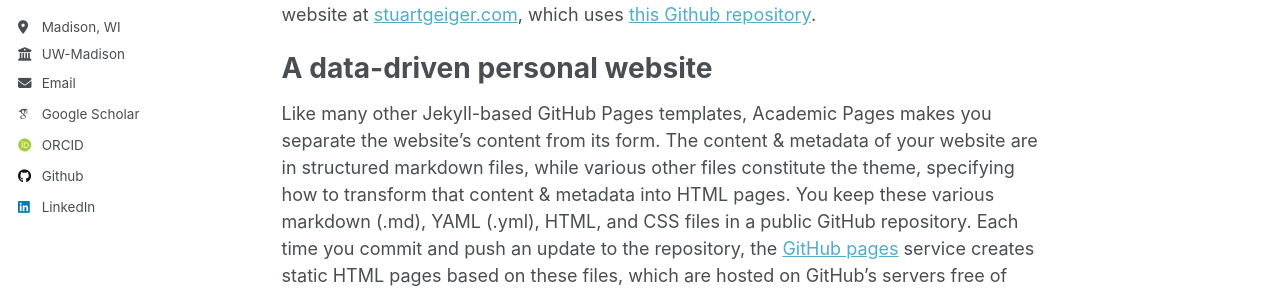
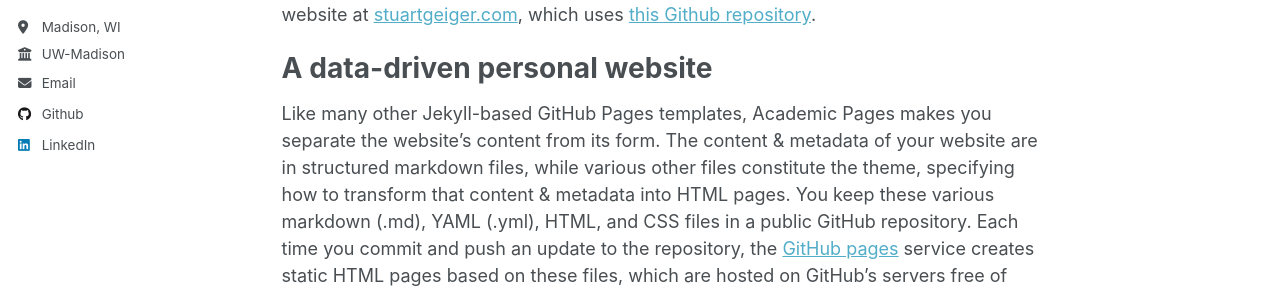
Before and after one commit to sttlchen/sttlchen.github.io, a Jekyll site: the page built from _pages/about.md, in a window 1280 px wide. Shown: the part 418-711 px from the top of the page. Built offline with Jekyll 4.4.1, drawn with Linux system fonts in a browser that asks for light colours; some web fonts are replaced.

Commit message:
Update _config.yml

```diff
--- a/_config.yml
+++ b/_config.yml
@@ -32,9 +32,9 @@ author:
 
   # Academic websites
   arxiv            : # URL - Update with the correct link to your profile
-  googlescholar    : "https://scholar.google.com/citations?user=PS_CX0AAAAAJ"
+  googlescholar    : #"https://scholar.google.com/citations?user=PS_CX0AAAAAJ"
   impactstory      : # URL
-  orcid            : "http://orcid.org/yourorcidurl"
+  orcid            : #"http://orcid.org/yourorcidurl"
   semantic         : # URL
   pubmed           : #"https://www.ncbi.nlm.nih.gov/pubmed/?term=john+snow"
   researchgate     : # URL
@@ -43,7 +43,7 @@ author:
   bitbucket        : # Username - Update with your username on the site
   codepen          : # Username
   dribbble         : # Username
-  github           : "StBadger02.github.io"
+  github           : "https://stbadger02.github.io/"
   kaggle           : # Username
   stackoverflow    : # User number or user number and name (i.e., use "1" or "1/jeff-atwood")
 
```
